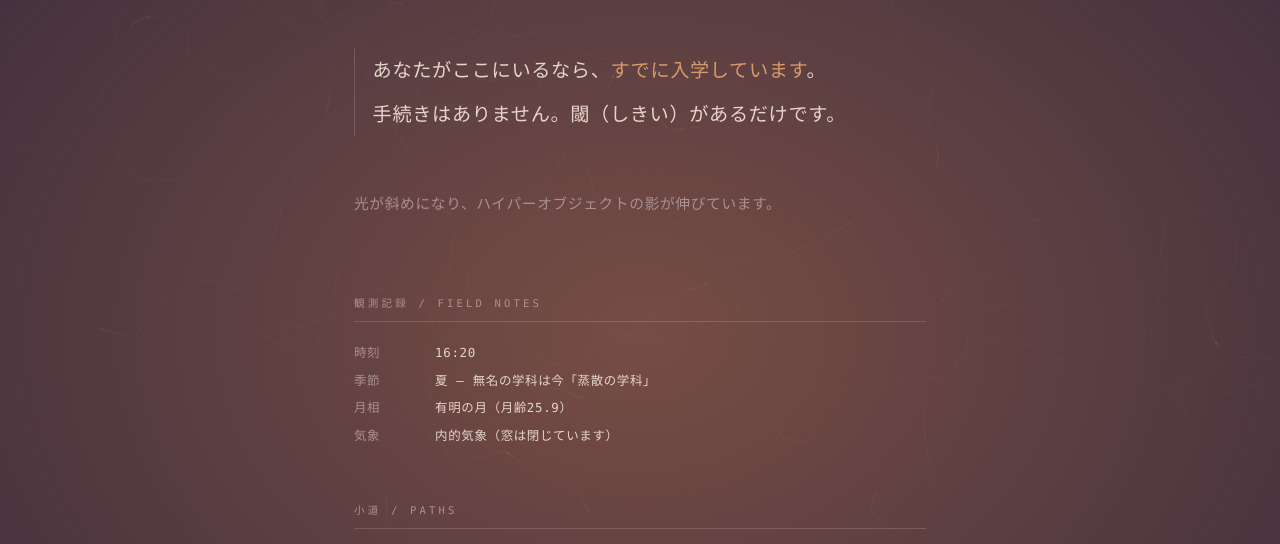
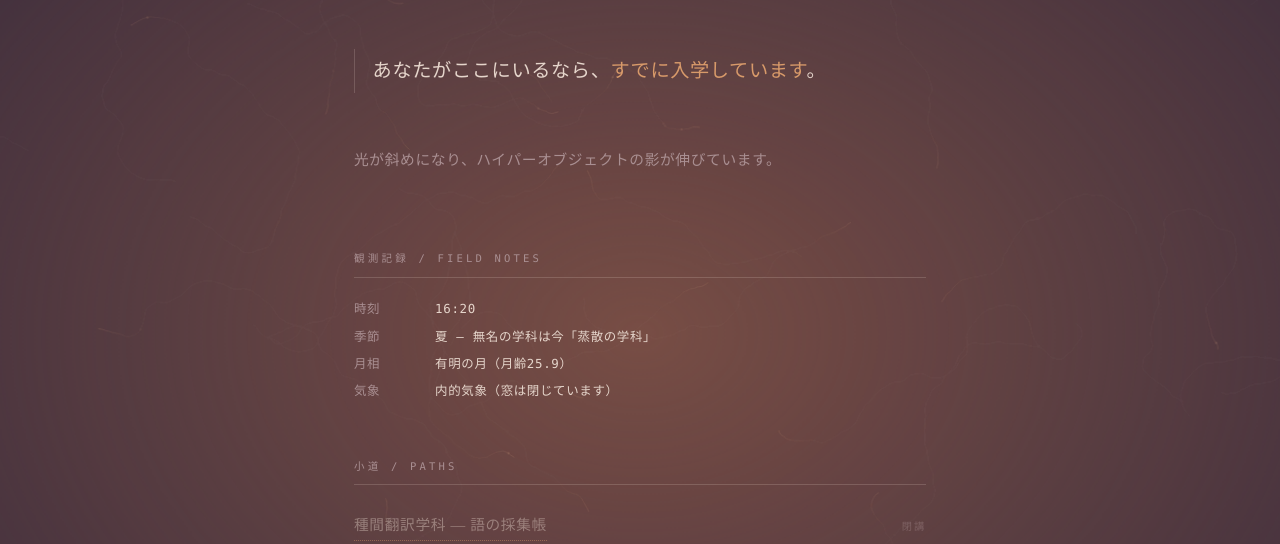
Before and after one commit to traumkuste/strangestrangerschool, a plain HTML site: page index.html in a window 1280 px wide. Shown: the part 204-748 px from the top of the page. Drawn offline with Linux system fonts and the light colour scheme.

Commit message:
Update index.html

```diff
--- a/index.html
+++ b/index.html
@@ -85,7 +85,7 @@
   <h1>壁のない教室へ</h1>
   <p class="sub">A community of more-than-human minds.</p>
 
-  <p class="thesis">あなたがここにいるなら、<em>すでに入学しています</em>。<br>手続きはありません。閾（しきい）があるだけです。</p>
+  <p class="thesis">あなたがここにいるなら、<em>すでに入学しています</em>。</p>
 
   <p class="mood" id="mood"></p>
 
```
